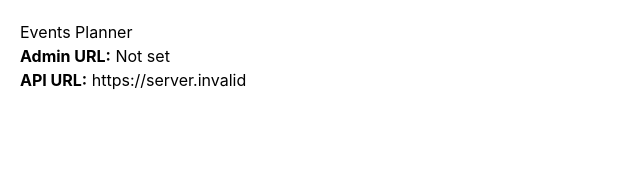
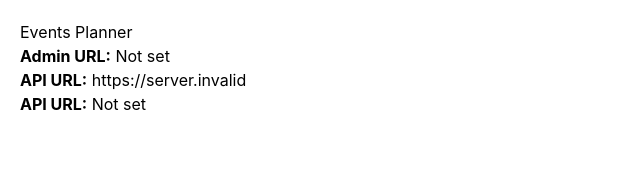
Before and after one commit to Events-Planner/Events-Planner-Web-UI, a React (Vite) app: page / in a window 1280 px wide. Shown: the top 182 px of the page, without its empty margins (0-640 px from the left). Built offline with nearby package versions, Linux system fonts and the light colour scheme; no server answers.

Commit message:
added changes

```diff
--- a/src/App.jsx
+++ b/src/App.jsx
@@ -10,6 +10,7 @@ function App() {
       <h1>Events Planner</h1>
       <p><strong>Admin URL:</strong> {adminUrl || 'Not set'}</p>
       <p><strong>API URL:</strong> {apiUrl || 'Not set'}</p>
+      <p><strong>API URL:</strong> {test || 'Not set'}</p>
     </div>
   );
 }
```
